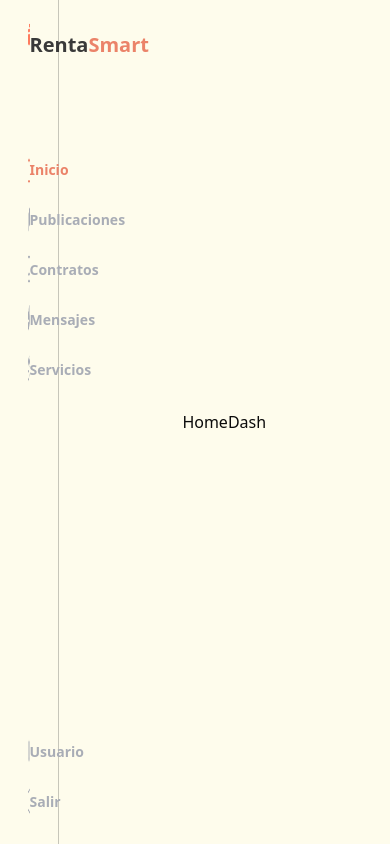
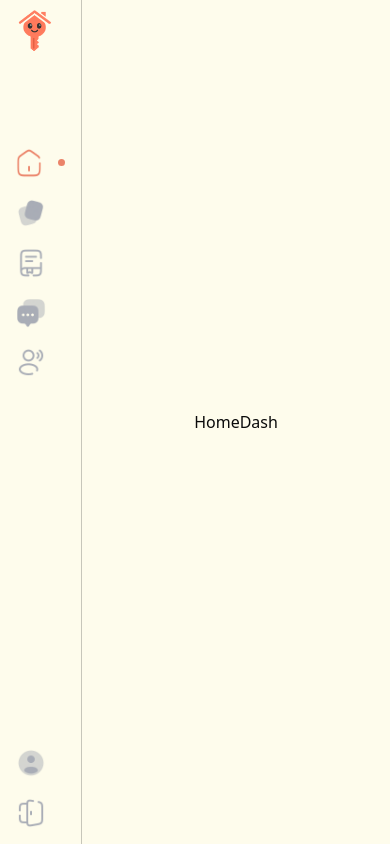
Before and after one commit to IdMarchena/RentaSmart, a React (Vite) app in the folder Frontend/: page /admin in a window 390 px wide. Built offline with nearby package versions, Linux system fonts and the light colour scheme.

Commit message:
Aside mejorado y responsive

```diff
--- a/Frontend/src/admin/components/Aside.tsx
+++ b/Frontend/src/admin/components/Aside.tsx
@@ -26,48 +26,48 @@ export const Aside = () => {
 
 
     return (
-        <div className="w-[15%] h-full flex flex-col items-start justify-start border-r border-[#C7C6BA] gap-2 p-5">
-            <div className="w-full h-[50px] bg-[#FEFCEC] flex flex-row items-center mb-2 p-2">
+        <div className="w-auto h-full flex flex-col items-start justify-start border-r border-[#C7C6BA] gap-2 p-5 max-[1082px]:p-2">
+            <div className="w-full h-[50px] bg-[#FEFCEC] flex flex-row items-center justify-center mb-2 p-2 max-[1082px]:justify-start">
                 <img src={imgLogo} alt="Logo" className="w-[37.33px] h-[50px]"/>
-                <h1 className="text-[#393939] text-[20px] font-semibold">Renta<span className="text-[#EB8369] text-[20px] font-semibold">Smart</span></h1>
+                <h1 className="text-[#393939] xl:text-[20px] font-semibold max-[1082px]:hidden">Renta<span className="text-[#EB8369] xl:text-[20px] font-semibold max-[1082px]:hidden">Smart</span></h1>
             </div>
             <div className="w-full h-full flex flex-col items-start justify-center gap-5 p-2">
-                <div className="flex flex-row items-center justify-between w-full">
-                    <img src={isHome ? imgHomeOn : imgHomeOff} alt="Logo" className="w-[30px] h-[30px]"/>
-                    <Link to="/admin"><span className={isHome ? "text-[#EB8369] text-[14px] font-semibold" : "text-[#A9ADB6] text-[14px] font-semibold"}>Inicio</span></Link>
+                <div className="flex flex-row items-center justify-between w-full max-[1082px]:justify-start max-[1082px]:gap-2">
+                    <Link to="/admin"><img src={isHome ? imgHomeOn : imgHomeOff} alt="Logo" className="w-[30px] h-[30px]"/></Link>
+                    <Link to="/admin"><span className={isHome ? "text-[#EB8369] xl:text-[14px] text-[12px] font-semibold max-[1082px]:hidden" : "text-[#A9ADB6] xl:text-[14px] text-[12px] font-semibold max-[1082px]:hidden"}>Inicio</span></Link>
                     <div className={isHome ? "w-2 aspect-square rounded-full bg-[#EB8369]" : ""}></div>
                 </div>
-                <div className="flex flex-row items-center justify-between w-full">
-                    <img src={isPublications ? imgPubliOn : imgPubliOff} alt="Logo" className="w-[30px] h-[30px]"/>
-                    <Link to="/admin/publications"><span className={isPublications ? "text-[#EB8369] text-[14px] font-semibold" : "text-[#A9ADB6] text-[14px] font-semibold"}>Publicaciones</span></Link>
+                <div className="flex flex-row items-center justify-between w-full max-[1082px]:justify-start max-[1082px]:gap-2">
+                    <Link to="/admin/publications"><img src={isPublications ? imgPubliOn : imgPubliOff} alt="Logo" className="w-[30px] h-[30px]"/></Link>
+                    <Link to="/admin/publications"><span className={isPublications ? "text-[#EB8369] xl:text-[14px] text-[12px] font-semibold max-[1082px]:hidden" : "text-[#A9ADB6] xl:text-[14px] text-[12px] font-semibold max-[1082px]:hidden"}>Publicaciones</span></Link>
                     <div className={isPublications ? "w-2 aspect-square rounded-full bg-[#EB8369]" : ""}></div>
                 </div>
-                <div className="flex flex-row items-center justify-between w-full">
-                    <img src={isContracts ? imgContratosOn : imgContratosOff} alt="Logo" className="w-[30px] h-[30px]"/>
-                    <Link to="/admin/contracts"><span className={isContracts ? "text-[#EB8369] text-[14px] font-semibold" : "text-[#A9ADB6] text-[14px] font-semibold"}>Contratos</span></Link>
+                <div className="flex flex-row items-center justify-between w-full max-[1082px]:justify-start max-[1082px]:gap-2">
+                    <Link to="/admin/contracts"><img src={isContracts ? imgContratosOn : imgContratosOff} alt="Logo" className="w-[30px] h-[30px]"/></Link>
+                    <Link to="/admin/contracts"><span className={isContracts ? "text-[#EB8369] xl:text-[14px] text-[12px] font-semibold max-[1082px]:hidden" : "text-[#A9ADB6] xl:text-[14px] text-[12px] font-semibold max-[1082px]:hidden"}>Contratos</span></Link>
                     <div className={isContracts ? "w-2 aspect-square rounded-full bg-[#EB8369]" : ""}></div>
                 </div>
-                <div className="flex flex-row items-center justify-between w-full">
-                    <img src={isMessages ? imgChatOn : imgChatOff} alt="Logo" className="w-[30px] h-[30px]"/>
-                    <Link to="/admin/messages"><span className={isMessages ? "text-[#EB8369] text-[14px] font-semibold" : "text-[#A9ADB6] text-[14px] font-semibold"}>Mensajes</span></Link>
+                <div className="flex flex-row items-center justify-between w-full max-[1082px]:justify-start max-[1082px]:gap-2">
+                    <Link to="/admin/messages"><img src={isMessages ? imgChatOn : imgChatOff} alt="Logo" className="w-[30px] h-[30px]"/></Link>
+                    <Link to="/admin/messages"><span className={isMessages ? "text-[#EB8369] xl:text-[14px] text-[12px] font-semibold max-[1082px]:hidden" : "text-[#A9ADB6] xl:text-[14px] text-[12px] font-semibold max-[1082px]:hidden"}>Mensajes</span></Link>
                     <div className={isMessages ? "w-2 aspect-square rounded-full bg-[#EB8369]" : ""}></div>
                 </div>
-                <div className="flex flex-row items-center justify-between w-full">
-                    <img src={isServices ? imgServicioOn : imgServicioOff} alt="Logo" className="w-[30px] h-[30px]"/>
-                    <Link to="/admin/services"><span className={isServices ? "text-[#EB8369] text-[14px] font-semibold" : "text-[#A9ADB6] text-[14px] font-semibold"}>Servicios</span></Link>
+                <div className="flex flex-row items-center justify-between w-full max-[1082px]:justify-start max-[1082px]:gap-2">
+                    <Link to="/admin/services"><img src={isServices ? imgServicioOn : imgServicioOff} alt="Logo" className="w-[30px] h-[30px]"/></Link>
+                    <Link to="/admin/services"><span className={isServices ? "text-[#EB8369] xl:text-[14px] text-[12px] font-semibold max-[1082px]:hidden" : "text-[#A9ADB6] xl:text-[14px] text-[12px] font-semibold max-[1082px]:hidden"}>Servicios</span></Link>
                     <div className={isServices ? "w-2 aspect-square rounded-full bg-[#EB8369]" : ""}></div>
                 </div>
             </div>
 
             <div className="w-full h-full flex flex-col items-start justify-end gap-5 p-2">
-                <div className="flex flex-row items-center justify-between w-full">
-                    <img src={isUser ? imgUserOn : imgUserOff} alt="Logo" className="w-[30px] h-[30px]"/>
-                    <Link to="/admin/user"><span className={isUser ? "text-[#EB8369] text-[14px] font-semibold" : "text-[#A9ADB6] text-[14px] font-semibold"}>Usuario</span></Link>
+                <div className="flex flex-row items-center justify-between w-full max-[1082px]:justify-start max-[1082px]:gap-2">
+                    <Link to="/admin/user"><img src={isUser ? imgUserOn : imgUserOff} alt="Logo" className="w-[30px] h-[30px]"/></Link>
+                    <Link to="/admin/user"><span className={isUser ? "text-[#EB8369] xl:text-[14px] text-[12px] font-semibold max-[1082px]:hidden" : "text-[#A9ADB6] xl:text-[14px] text-[12px] font-semibold max-[1082px]:hidden"}>Usuario</span></Link>
                     <div className={isUser ? "w-2 aspect-square rounded-full bg-[#EB8369]" : ""}></div>
                 </div>
-                <div className="flex flex-row items-center justify-between w-full">
+                <div className="flex flex-row items-center justify-between w-full max-[1082px]:justify-start max-[1082px]:gap-2">
                     <img src={imgExitOff} alt="Logo" className="w-[30px] h-[30px]"/>
-                    <span className="text-[#A9ADB6] text-[14px] font-semibold">Salir</span>
+                    <span className="text-[#A9ADB6] xl:text-[14px] text-[12px] font-semibold max-[1082px]:hidden">Salir</span>
                     <div className=""></div>
                 </div>
             </div>
```
